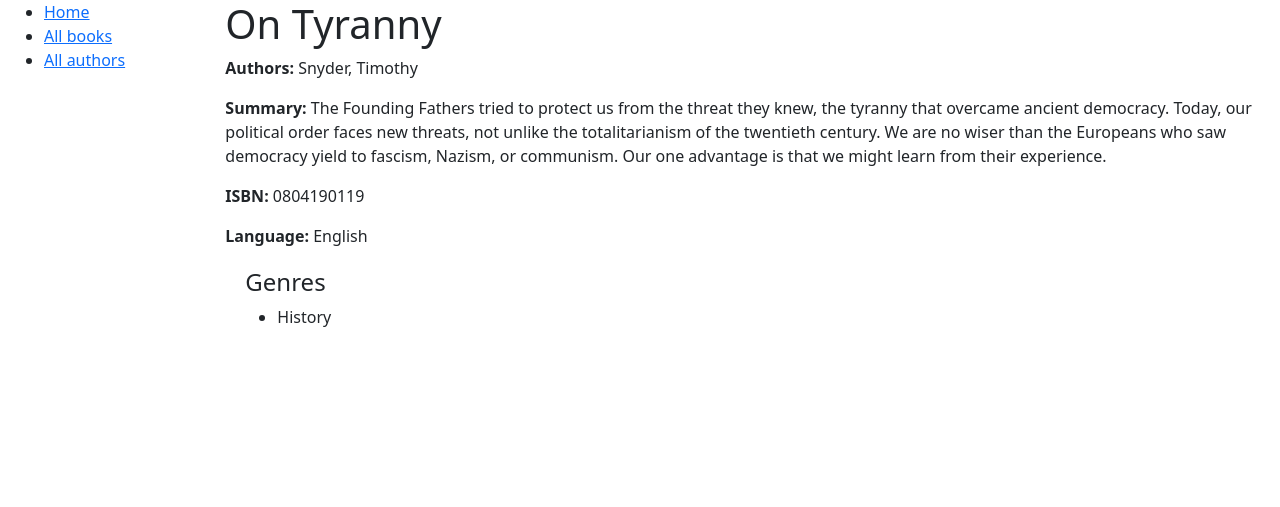
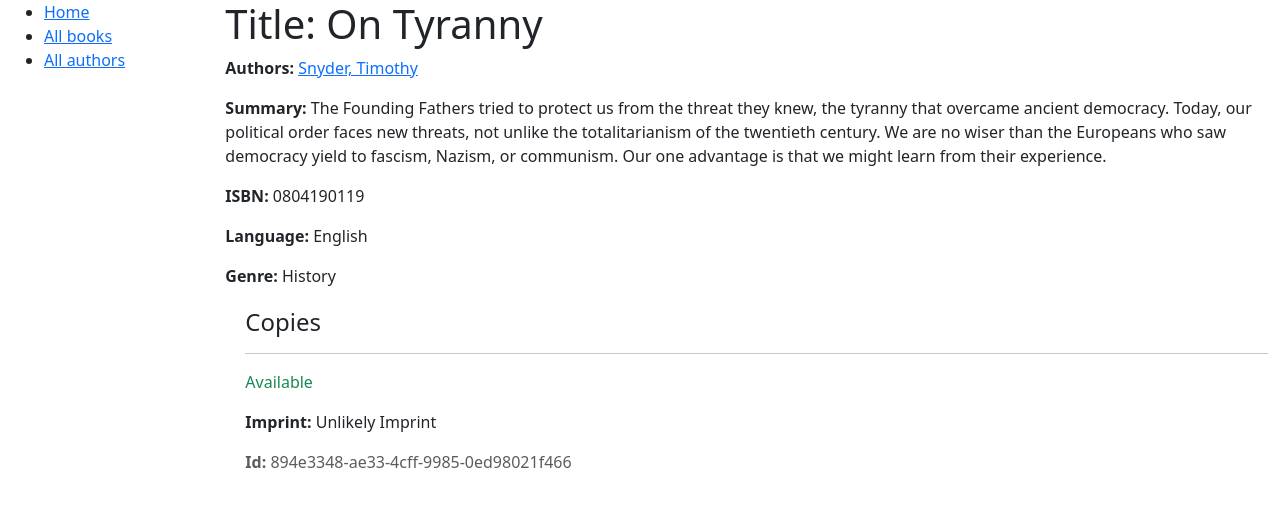
Before and after one commit to dbudde1108/locallibrary, a Django app: page /catalog/books/1/ in a window 1280 px wide. Shown: the top 507 px of the page. Run offline with Django 5.2, Linux system fonts and the light colour scheme; data comes from the database, SQL or seed files in the repository.

Commit message:
prep4: fix 2

```diff
--- a/catalog/templates/base_generic.html
+++ b/catalog/templates/base_generic.html
@@ -25,7 +25,25 @@
                 </ul>
                 {% endblock %}
             </div>
-            <div class="col-sm-10 ">{% block content %}{% endblock %}</div>
+            <div class="col-sm-10 ">{% block content %}{% endblock %}
+                {% block pagination %}
+                {% if is_paginated %}
+                    <div class="pagination">
+                        <span class="page-links">
+                            {% if page_obj.has_previous %}
+                                <a href="{{ request.path }}?page={{ page_obj.previous_page_number }}">previous</a>
+                            {% endif %}
+                            <span class="page-current">
+                                Page {{ page_obj.number }} of {{ page_obj.paginator.num_pages }}.
+                            </span>
+                            {% if page_obj.has_next %}
+                                <a href="{{ request.path }}?page={{ page_obj.next_page_number }}">next</a>
+                            {% endif %}
+                        </span>
+                    </div>
+                {% endif %}
+            {% endblock %}
+            </div>
         </div>
     </div>
 </body>
--- a/catalog/templates/catalog/book_detail.html
+++ b/catalog/templates/catalog/book_detail.html
@@ -1,21 +1,33 @@
 {% extends "base_generic.html" %}
 
 {% block content %}
-  <h1>{{ book.title }}</h1>
+  <h1>Title: {{ book.title }}</h1>
 
-  <p><strong>Authors:</strong> {{ book.display_authors }}</p>
+  <p>
+    <strong>Authors:</strong>
+    {% for author in book.authors.all %}
+      <a href="{{ author.get_absolute_url }}">{{ author }}</a>{% if not forloop.last %}, {% endif %}
+    {% endfor %}
+  </p>
   <p><strong>Summary:</strong> {{ book.summary }}</p>
   <p><strong>ISBN:</strong> {{ book.isbn }}</p>
   <p><strong>Language:</strong> {{ book.language }}</p>
+  <p><strong>Genre:</strong> {{ book.genre.all|join:", " }}</p>
 
-  <div style="margin-left: 20px; margin-top: 20px;">
-    <h4>Genres</h4>
-    <ul>
-      {% for genre in book.genre.all %}
-        <li>{{ genre }}</li>
-      {% empty %}
-        <li>No genres listed.</li>
-      {% endfor %}
-    </ul>
+  <div style="margin-left:20px;margin-top:20px">
+    <h4>Copies</h4>
+
+    {% for copy in book.bookinstance_set.all %}
+      <hr>
+      <p
+        class="{% if copy.status == 'a' %}text-success{% elif copy.status == 'm' %}text-danger{% else %}text-warning{% endif %}">
+        {{ copy.get_status_display }}
+      </p>
+      {% if copy.status != 'a' %}
+        <p><strong>Due to be returned:</strong> {{ copy.due_back }}</p>
+      {% endif %}
+      <p><strong>Imprint:</strong> {{ copy.imprint }}</p>
+      <p class="text-muted"><strong>Id:</strong> {{ copy.id }}</p>
+    {% endfor %}
   </div>
 {% endblock %}
--- a/catalog/urls.py
+++ b/catalog/urls.py
@@ -3,8 +3,9 @@ from django.urls import path
 from . import views
 
 urlpatterns = [
-    path("", views.index, name="index"),
-    path("books/", views.BookListView.as_view(), name="books"),
+    path('', views.index, name="index"),
+    path("books/", views.BookListView.as_view(),
+         name="books"),
     path(
         "books/<int:pk>/",
         views.BookDetailView.as_view(),
```
Also changed, not shown: catalog/templates/catalog/book_list.html (+4 -7 lines).
